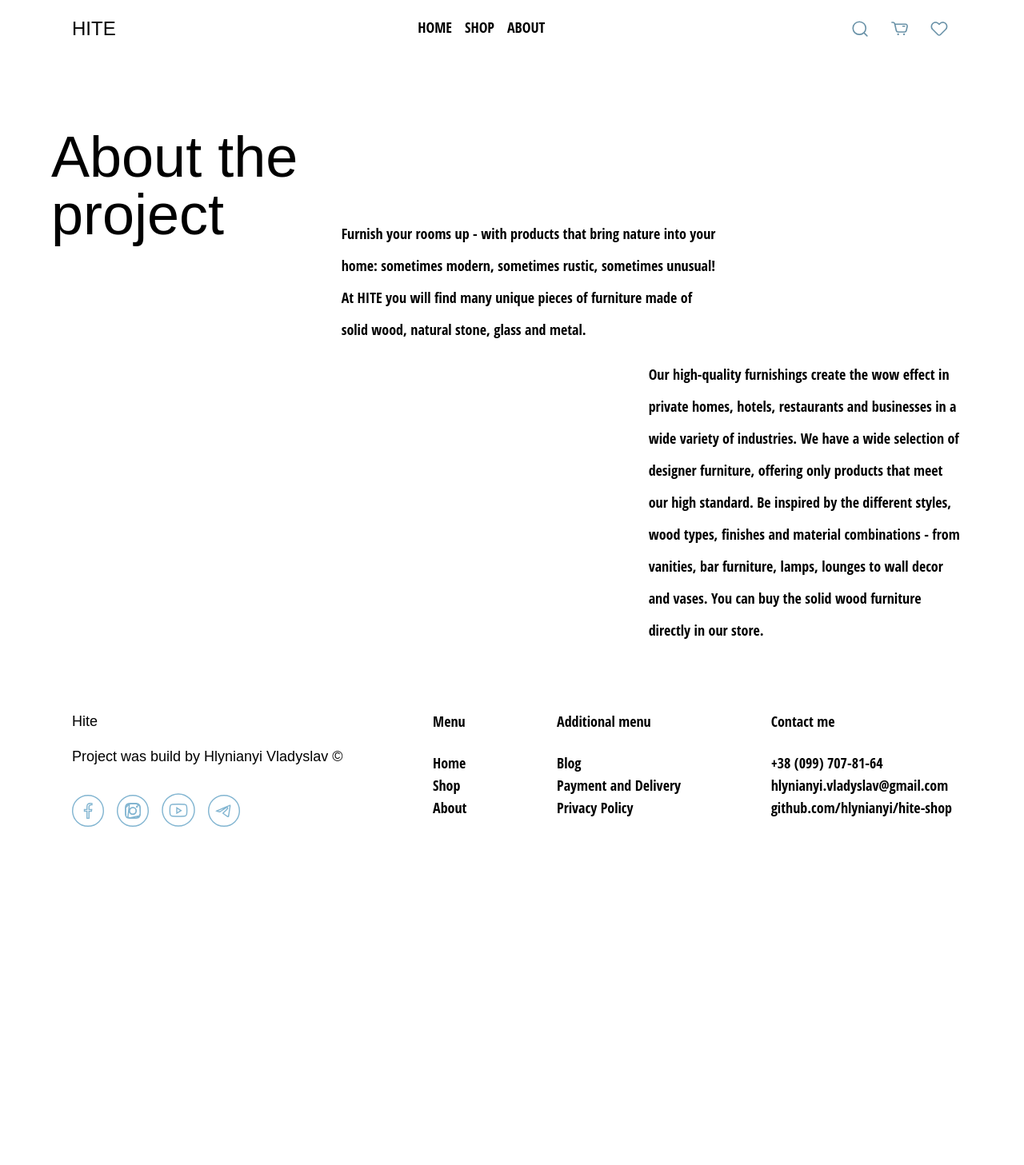
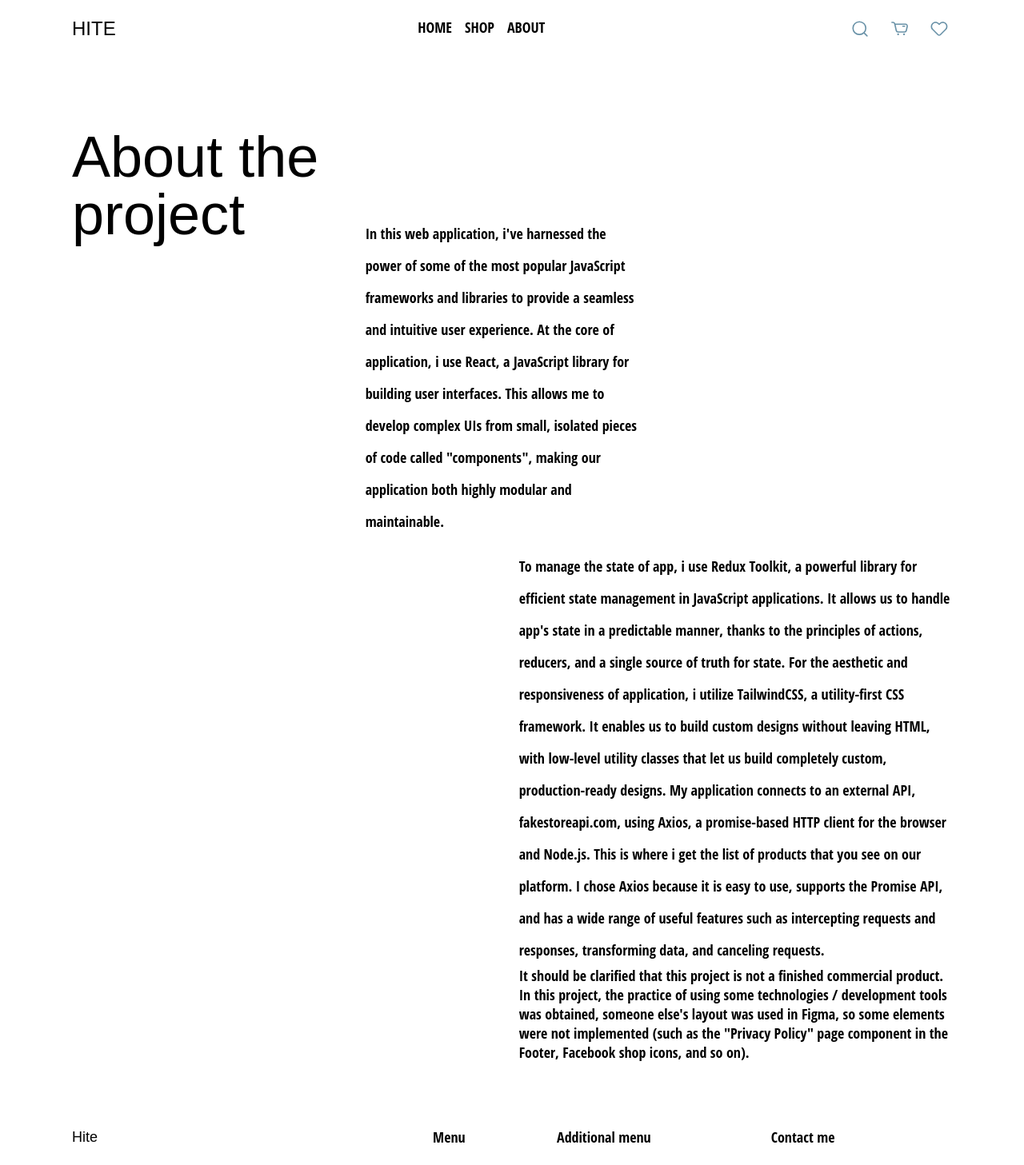
Before and after one commit to hlynianyi/hite-shop, a React (Create React App) app in the folder frontend/: page /about in a window 1280 px wide. Shown: the top 1457 px of the page at 80% size. Before the commit the page ends 1121 px from the top, so only its background shows below. Built offline with nearby package versions, Linux system fonts and the light colour scheme; no server answers.

Commit message:
Добавлены ховеры, доделана секция about

```diff
--- a/frontend/package.json
+++ b/frontend/package.json
@@ -11,6 +11,7 @@
     "react": "^18.2.0",
     "react-clamp-lines": "^3.0.3",
     "react-dom": "^18.2.0",
+    "react-loading-skeleton": "^3.3.1",
     "react-redux": "^8.0.5",
     "react-responsive-carousel": "^3.2.23",
     "react-router-dom": "^6.11.2",
--- a/frontend/src/components/AboutPage.jsx
+++ b/frontend/src/components/AboutPage.jsx
@@ -1,19 +1,53 @@
-
 const AboutPage = () => {
-
   return (
-    <div className="flex">
-      <div className="w-1/3 py-20 pl-16 text-7xl font-poiret font-normal">About the project</div>
-      <div className="w-2/3">
-        <div className="pr-96 pt-48 font-opensans text-lg leading-10">
-        Furnish your rooms up - with products that bring nature into your home: sometimes modern, sometimes rustic, sometimes unusual! At HITE you will find many unique pieces of furniture made of solid wood, natural stone, glass and metal.
+    <div className="flex flex-col px-90">
+      <div className="flex justify-start">
+        <div className="w-1/3 pt-20">
+          <p className="text-7xl font-poiret font-normal">About the project</p>
         </div>
-        <div className="ps-96 pe-20 pt-4 font-opensans text-lg leading-10	">
-        Our high-quality furnishings create the wow effect in private homes, hotels, restaurants and businesses in a wide variety of industries. We have a wide selection of designer furniture, offering only products that meet our high standard. Be inspired by the different styles, wood types, finishes and material combinations - from vanities, bar furniture, lamps, lounges to wall decor and vases. You can buy the solid wood furniture directly in our store.
+        <div className="w-2/3 pt-48 pr-96">
+          <p className="font-opensans text-lg leading-10">
+            In this web application, i've harnessed the power of some of the
+            most popular JavaScript frameworks and libraries to provide a
+            seamless and intuitive user experience. At the core of application,
+            i use <b>React</b>, a JavaScript library for building user
+            interfaces. This allows me to develop complex UIs from small,
+            isolated pieces of code called "components", making our application
+            both highly modular and maintainable.
+          </p>
+        </div>
+      </div>
+      <div className="flex justify-end pt-4 pl-72">
+        <div className="w-2/3">
+          <p className="font-opensans text-lg leading-10	">
+            To manage the state of app, i use <b>Redux Toolkit</b>, a powerful
+            library for efficient state management in JavaScript applications.
+            It allows us to handle app's state in a predictable manner, thanks
+            to the principles of actions, reducers, and a single source of truth
+            for state. For the aesthetic and responsiveness of application, i
+            utilize <b>TailwindCSS</b>, a utility-first CSS framework. It
+            enables us to build custom designs without leaving HTML, with
+            low-level utility classes that let us build completely custom,
+            production-ready designs. My application connects to an external
+            API, <b>fakestoreapi.com</b>, using Axios, a promise-based HTTP
+            client for the browser and Node.js. This is where i get the list of
+            products that you see on our platform. I chose <b>Axios</b> because
+            it is easy to use, supports the Promise API, and has a wide range of
+            useful features such as intercepting requests and responses,
+            transforming data, and canceling requests.
+          </p>
+          <p className="font-opensans font-bold text-lg leading-6">
+            It should be clarified that this project is not a finished
+            commercial product. In this project, the practice of using some
+            technologies / development tools was obtained, someone else's layout
+            was used in Figma, so some elements were not implemented (such as
+            the "Privacy Policy" page component in the Footer, Facebook shop
+            icons, and so on).
+          </p>
         </div>
       </div>
     </div>
-  )
-}
+  );
+};
 
 export default AboutPage;
--- a/frontend/src/components/Footer.jsx
+++ b/frontend/src/components/Footer.jsx
@@ -1,40 +1,55 @@
 import { Link } from "react-router-dom";
-import { ReactComponent as FacebookIcon } from '../assets/facebook.svg';
-import { ReactComponent as InstagramIcon } from '../assets/instagram.svg';
-import { ReactComponent as YoutubeIcon } from '../assets/youtube.svg';
-import { ReactComponent as TelegramIcon } from '../assets/telegram.svg';
+import { ReactComponent as FacebookIcon } from "../assets/facebook.svg";
+import { ReactComponent as InstagramIcon } from "../assets/instagram.svg";
+import { ReactComponent as YoutubeIcon } from "../assets/youtube.svg";
+import { ReactComponent as TelegramIcon } from "../assets/telegram.svg";
 
-// Спросить женю про "правильность" свертывания в адаптиве
 const Footer = () => {
-
   return (
     <div className="flex justify-between py-20 px-90 bg-white text-lg">
       <div className="flex-col font-poiret">
-        <p className="pb-4 font-normal">
-          Hite
-        </p>
+        <p className="pb-4 font-normal">Hite</p>
         <p className="pb-8 w-full md:max-w-md text-lg">
-          Project was build by Hlynianyi Vladyslav  ©
+          Project was build by Hlynianyi Vladyslav ©
         </p>
         <div className="space-x-4 text-lg font-opensans">
-        <button className="button"><FacebookIcon/></button>
-        <button className="button"><InstagramIcon/></button>
-        <button className="button"><YoutubeIcon/></button>
-        <button className="button"><TelegramIcon/></button>
-
-      </div>
+          <button className="button">
+            <FacebookIcon />
+          </button>
+          <button className="button">
+            <InstagramIcon />
+          </button>
+          <button className="button">
+            <YoutubeIcon />
+          </button>
+          <button className="button">
+            <TelegramIcon />
+          </button>
+        </div>
       </div>
       <div className="flex flex-col font-opensans">
         <p className="pb-6">Menu</p>
-        <Link className="button" to='/'>Home</Link>
-        <Link className="button" to='/home'>Shop</Link>
-        <Link className="button" to='/about'>About</Link>
+        <Link className="button" to="/">
+          Home
+        </Link>
+        <Link className="button" to="/shop">
+          Shop
+        </Link>
+        <Link className="button" to="/about">
+          About
+        </Link>
       </div>
       <div className="flex flex-col font-opensans">
         <p className="pb-6">Additional menu</p>
-        <Link className="button" to='/'>Blog</Link>
-        <Link className="button" to='/home'>Payment and Delivery</Link>
-        <Link className="button" to='/about'>Privacy Policy</Link>
+        <Link className="button" to="/">
+          Blog
+        </Link>
+        <Link className="button" to="/home">
+          Payment and Delivery
+        </Link>
+        <Link className="button" to="/about">
+          Privacy Policy
+        </Link>
       </div>
       <div className="flex-column font-opensans">
         <p className="pb-6">Contact me</p>
@@ -43,7 +58,7 @@ const Footer = () => {
         <p>github.com/hlynianyi/hite-shop</p>
       </div>
     </div>
-  )
-}
+  );
+};
 
 export default Footer;
--- a/frontend/src/components/MainPageComponents/Carrousel.jsx
+++ b/frontend/src/components/MainPageComponents/Carrousel.jsx
@@ -1,11 +1,13 @@
-import React from 'react';
-import { useSelector } from 'react-redux';
-import { selectors } from '../../slices/productsSlice';
-import { Link } from 'react-router-dom';
-import { Carousel } from 'react-responsive-carousel';
-import ClampLines from 'react-clamp-lines';
+import React from "react";
+import { useSelector } from "react-redux";
+import { selectors } from "../../slices/productsSlice";
+import { Link } from "react-router-dom";
+import { Carousel } from "react-responsive-carousel";
+import ClampLines from "react-clamp-lines";
 import "react-responsive-carousel/lib/styles/carousel.min.css";
-import '../../css/carouselStyles.css';
+import "../../css/carouselStyles.css";
+
+// todo: устранить прыгающую страницу при загрузке контента
 
 const Carrousel = () => {
   const products = useSelector(selectors.selectAll);
@@ -22,30 +24,37 @@ const Carrousel = () => {
       showThumbs={false}
       interval={500000}
     >
-      {getRandomProducts(products).map(product => (
+      {getRandomProducts(products).map((product) => (
         <div key={product.id} className="px-20 pt-8 flex w-full">
           <div className="w-1/2 p-4 flex flex-col items-start">
             <h2 className="pb-8 font-poiret text-4xl">{product.title}</h2>
             <ClampLines
               text={product.description}
-              id='really-unique-id'
+              id="really-unique-id"
               lines={2}
-              ellipsis='...'
-              moreText=''
-              lessText='Show less'
+              ellipsis="..."
+              moreText=""
+              lessText="Show less"
               className="pb-16 font-opensans text-xl"
             />
-            <Link className="button rounded font-opensans text-white text-lg bg-customblue h-11 py-2 px-10 text-32 leading-11" to={`/product/${product.id}`}>
+            <Link
+              className="absolute bottom-8 button rounded font-opensans text-white text-lg bg-customblue hover:bg-gray-400 h-11 py-2 px-10 leading-11"
+              to={`/product/${product.id}`}
+            >
               More info
             </Link>
           </div>
           <div className="flex justify-center w-1/2 p-4">
-            <img className='w-full max-h-80 object-contain' src={product.image} alt={product.title} />
+            <img
+              className="w-full max-h-80 object-contain"
+              src={product.image}
+              alt={product.title}
+            />
           </div>
         </div>
       ))}
     </Carousel>
   );
-}
+};
 
 export default Carrousel;
--- a/frontend/src/components/MainPageComponents/Discount.jsx
+++ b/frontend/src/components/MainPageComponents/Discount.jsx
@@ -27,7 +27,7 @@ const Discount = () => {
         <p className="pb-16 font-opensans text-lg">
           {product.description}
         </p>
-        <Link className="button rounded font-opensans text-white text-lg bg-customblue h-11 py-2 px-10 text-3xl leading-11" to={`/product/${product.id}`}>
+        <Link className="button rounded font-opensans text-white text-lg bg-customblue hover:bg-gray-400 h-11 py-2 px-10 text-3xl leading-11" to={`/product/${product.id}`}>
           More info
         </Link>
       </div>
--- a/frontend/src/components/MainPageComponents/SubOffer.jsx
+++ b/frontend/src/components/MainPageComponents/SubOffer.jsx
@@ -14,7 +14,7 @@ const SubOffer = () => {
             type="email"
             placeholder="Email"
           />
-          <button className="bg-customblue text-white text-2xl px-4 py-1 rounded-full font-opensans">
+          <button className="bg-customblue hover:bg-gray-400 text-white text-2xl px-4 py-1 rounded-full font-opensans">
             Subscribe
           </button>
         </div>
--- a/frontend/src/components/NavigationBar.jsx
+++ b/frontend/src/components/NavigationBar.jsx
@@ -5,6 +5,7 @@ import { ReactComponent as FavIcon } from '../assets/navbarFav.svg';
 import { useDispatch } from 'react-redux';
 import { actions } from '../slices/categoriesSlice';
 
+//todo: рефаткоринг лого
 const NavigationBar = () => {
   const dispatch = useDispatch();
 
--- a/frontend/src/components/ShopComponents/ProductPage.jsx
+++ b/frontend/src/components/ShopComponents/ProductPage.jsx
@@ -5,10 +5,8 @@ import { ReactComponent as ProductLine } from '../../assets/productLine.svg';
 import { selectors } from '../../slices/productsSlice';
 
 const ProductPage = () => {
-  const { productId } = useParams(); // Получите ID продукта из URL
+  const { productId } = useParams();
   const product = useSelector((state) => selectors.selectById(state, productId));
-
-  console.log('product :>> ', product);
 
   if (!product) {
     return <div className='flex justify-center font-poiret text-4xl text-productprice'>Loading...</div>;
```
Also changed, not shown: frontend/src/components/ShopComponents/Filters.jsx (+85 -55 lines), frontend/src/components/ShopComponents/ProductsContainer.jsx (+81 -61 lines), 1 other file (tests, documents, lock files or other folders).
